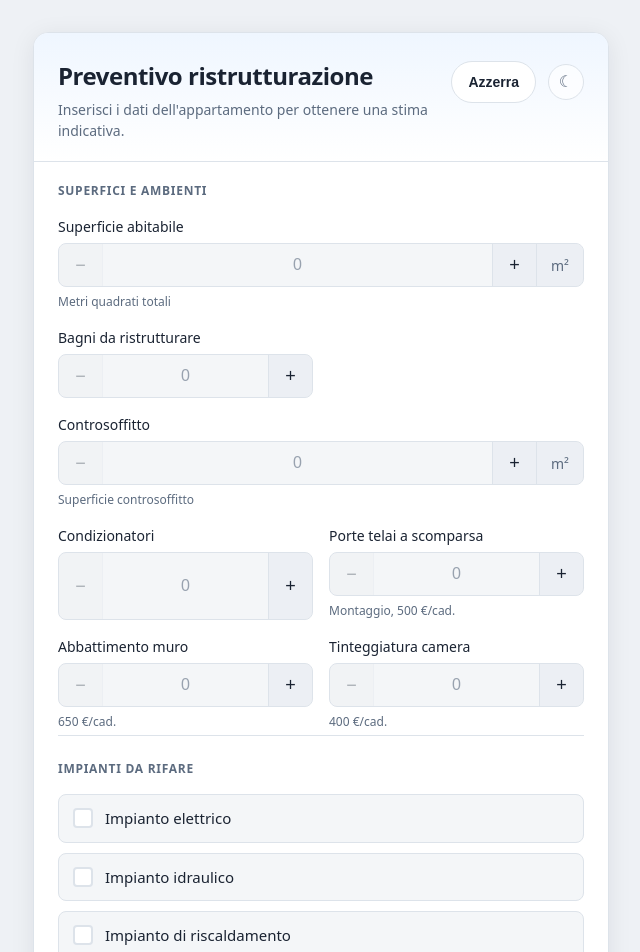
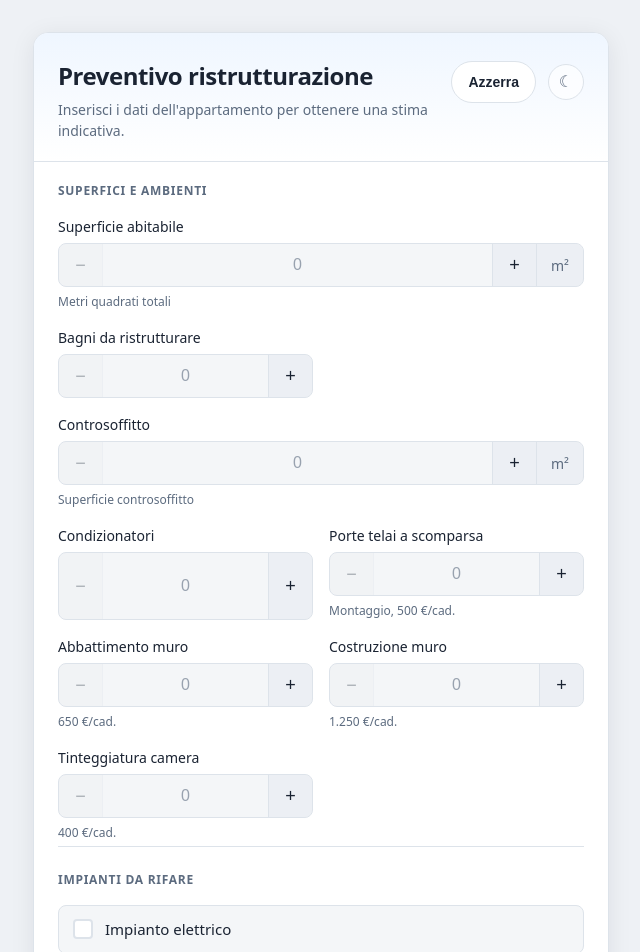
Before and after one commit to MikixIT/prezzificatore-appartamento, a React (Vite) app: page / in a window 1280 px wide. Shown: the top 952 px of the page, without its empty margins (319-959 px from the left). Built offline with nearby package versions, Linux system fonts and the light colour scheme.

Commit message:
Add wall construction field to RenovationCalculator; update state, types, and estimate calculations

```diff
--- a/src/components/RenovationCalculator/RenovationCalculator.tsx
+++ b/src/components/RenovationCalculator/RenovationCalculator.tsx
@@ -13,6 +13,7 @@ type NumberField =
   | 'airConditioners'
   | 'doorFrames'
   | 'wallsDemolition'
+  | 'wallConstruction'
   | 'paintingRooms'
   | 'waterproofingArea';
 
@@ -23,6 +24,7 @@ const INITIAL_STATE: RenovationCalculatorState = {
   airConditioners: 0,
   doorFrames: 0,
   wallsDemolition: 0,
+  wallConstruction: 0,
   paintingRooms: 0,
   waterproofingEnabled: false,
   waterproofingArea: 0,
@@ -206,6 +208,23 @@ export function RenovationCalculator() {
             </div>
 
             <div className={styles.field}>
+              <label className={styles.label} htmlFor="wallConstruction">
+                Costruzione muro
+              </label>
+              <NumberStepperInput
+                id="wallConstruction"
+                value={state.wallConstruction}
+                onChange={handleNumberFieldChange('wallConstruction')}
+                ariaDescribedBy="construction-hint"
+                decrementLabel="Diminuisci muri da costruire"
+                incrementLabel="Aumenta muri da costruire"
+              />
+              <span id="construction-hint" className={styles.hint}>
+                1.250 €/cad.
+              </span>
+            </div>
+
+            <div className={styles.field}>
               <label className={styles.label} htmlFor="paintingRooms">
                 Tinteggiatura camera
               </label>
--- a/src/components/RenovationCalculator/types.ts
+++ b/src/components/RenovationCalculator/types.ts
@@ -12,6 +12,7 @@ export interface RenovationInputs {
   airConditioners: number;
   doorFrames: number;
   wallsDemolition: number;
+  wallConstruction: number;
   paintingRooms: number;
   waterproofingEnabled: boolean;
   waterproofingArea: number;
--- a/src/utils/calculateEstimate.ts
+++ b/src/utils/calculateEstimate.ts
@@ -7,6 +7,7 @@ export const PRICES = {
   airConditioner: 400,
   doorFrame: 500,
   wallsDemolition: 650,
+  wallConstruction: 1250,
   paintingRooms: 400,
   waterproofing: 50,
   electrical: 2000,
@@ -32,6 +33,7 @@ export function calculateEstimateBreakdown(inputs: RenovationInputs): EstimateBr
     airConditioners,
     doorFrames,
     wallsDemolition,
+    wallConstruction,
     paintingRooms,
     waterproofingEnabled,
     waterproofingArea,
@@ -94,6 +96,15 @@ export function calculateEstimateBreakdown(inputs: RenovationInputs): EstimateBr
     });
   }
 
+  if (wallConstruction > 0) {
+    items.push({
+      id: 'wallConstruction',
+      label: 'Costruzione muro',
+      detail: `${wallConstruction} × ${PRICES.wallConstruction} €`,
+      amount: wallConstruction * PRICES.wallConstruction,
+    });
+  }
+
   if (paintingRooms > 0) {
     items.push({
       id: 'paintingRooms',
```
Also changed, not shown: 1 other file (tests, documents, lock files or other folders).
